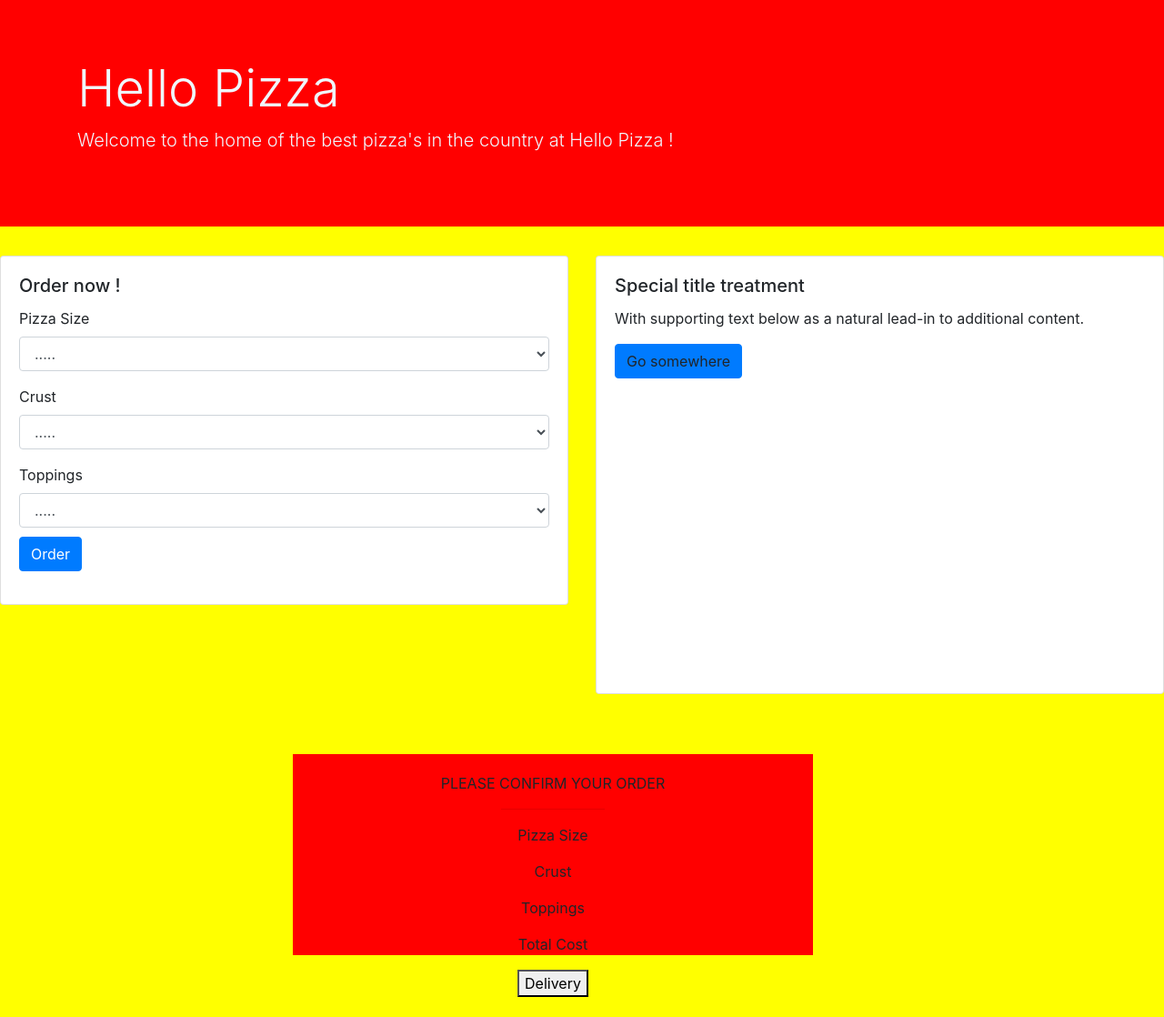
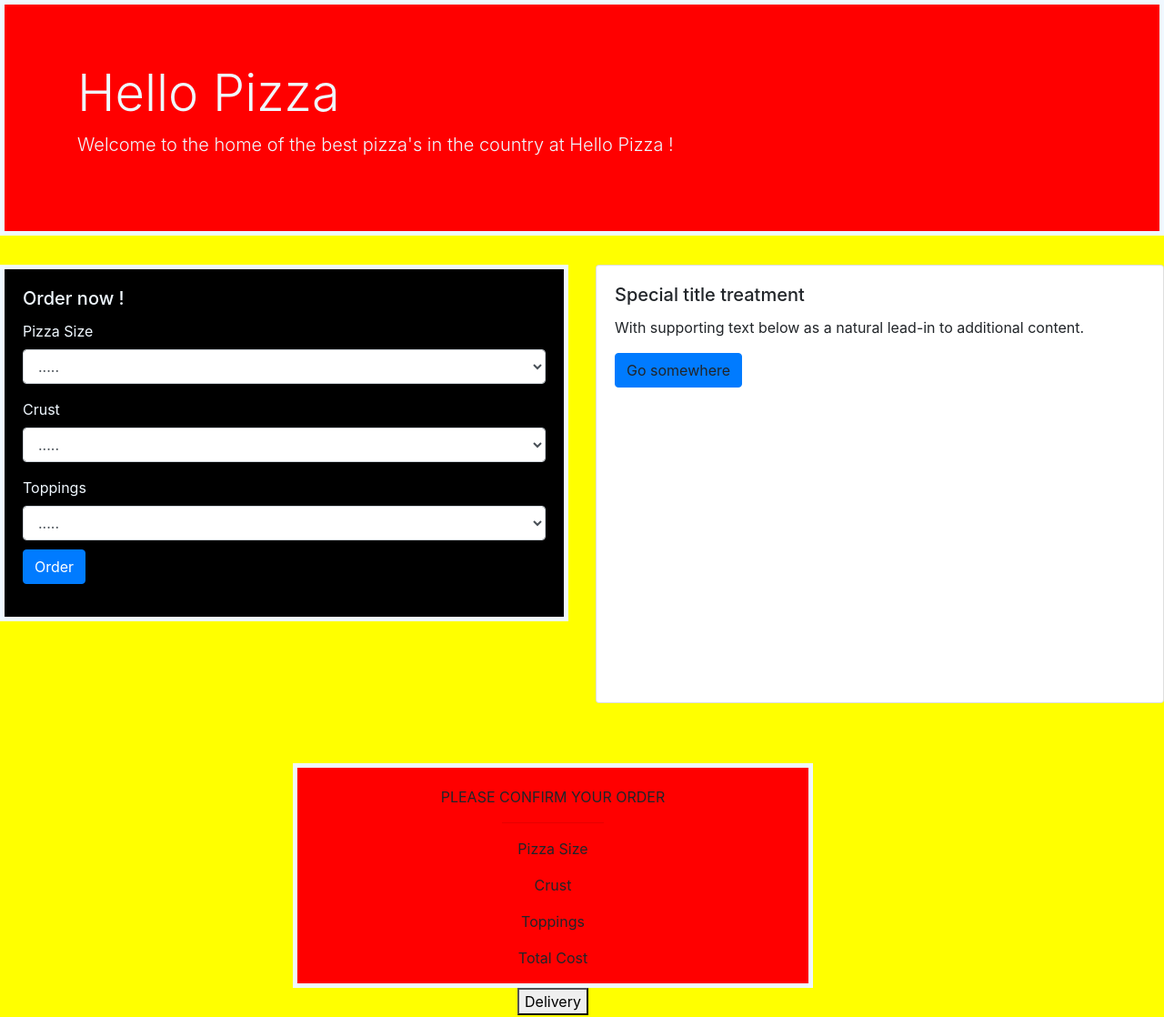
Before and after one commit to ALKEMIA-CHARLES/Hello-pizza, a plain HTML site: page index.html in a window 1280 px wide. Shown: the whole page at 91% size. Drawn offline with nearby package versions, Linux system fonts and the light colour scheme.

Commit message:
added css

```diff
--- a/css/styles.css
+++ b/css/styles.css
@@ -1,6 +1,8 @@
 .jumbotron {
   background-color: red;
   color: aliceblue;
+  border: solid 5px;
+  border-color: aliceblue;
 }
 
 #footer {
@@ -13,13 +15,14 @@
   align-self: center;
   padding-top: 20px;
   background-color: red;
+  border: solid 5px;
+  border-color: aliceblue;
 }
 
 #textPrice {
   border: 2px solid yellow;
   text-align: center;
   width: 45%;
-
 }
 
 .totalOrderprice {
@@ -42,3 +45,10 @@ hr {
 body {
   background-color: yellow;
 }
+
+.card1{
+    background-color: black;
+    color: aliceblue;
+    border: solid 5px;
+    border-color:aliceblue;
+}
--- a/index.html
+++ b/index.html
@@ -20,7 +20,7 @@
     </div>
     <div class="row">
         <div class="col-sm-6">
-            <div class="card">
+            <div class="card1">
                 <div class="card-body">
                     <h5 class="card-title">Order now !</h5>
                     <form id="ordersheet">
@@ -63,7 +63,7 @@
         </div>
 
         <div class="col-sm-6">
-            <div class="card">
+             <div class="card">
                 <div id="card2">
                     <div class="card-body">
                         <h5 class="card-title">Special title treatment</h5>
```
Lines whose indentation alone changed are shown as unchanged.
